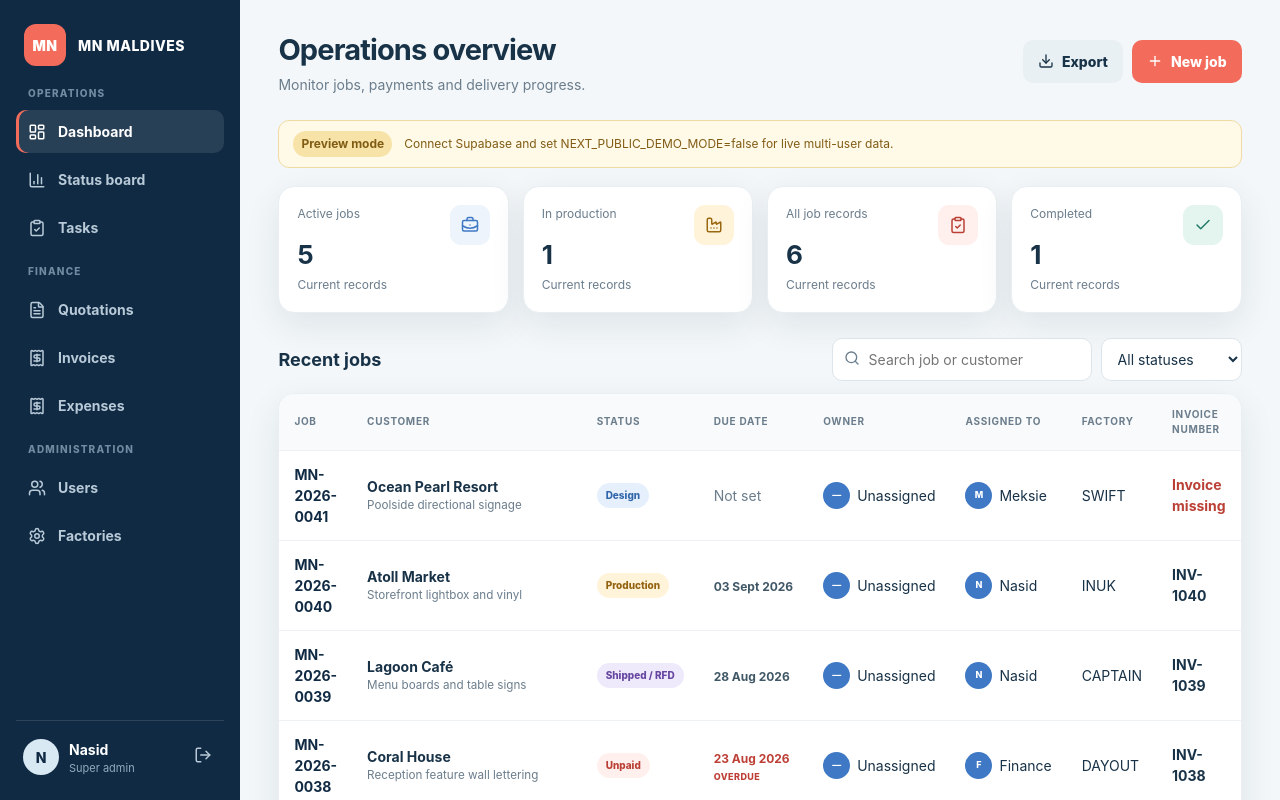
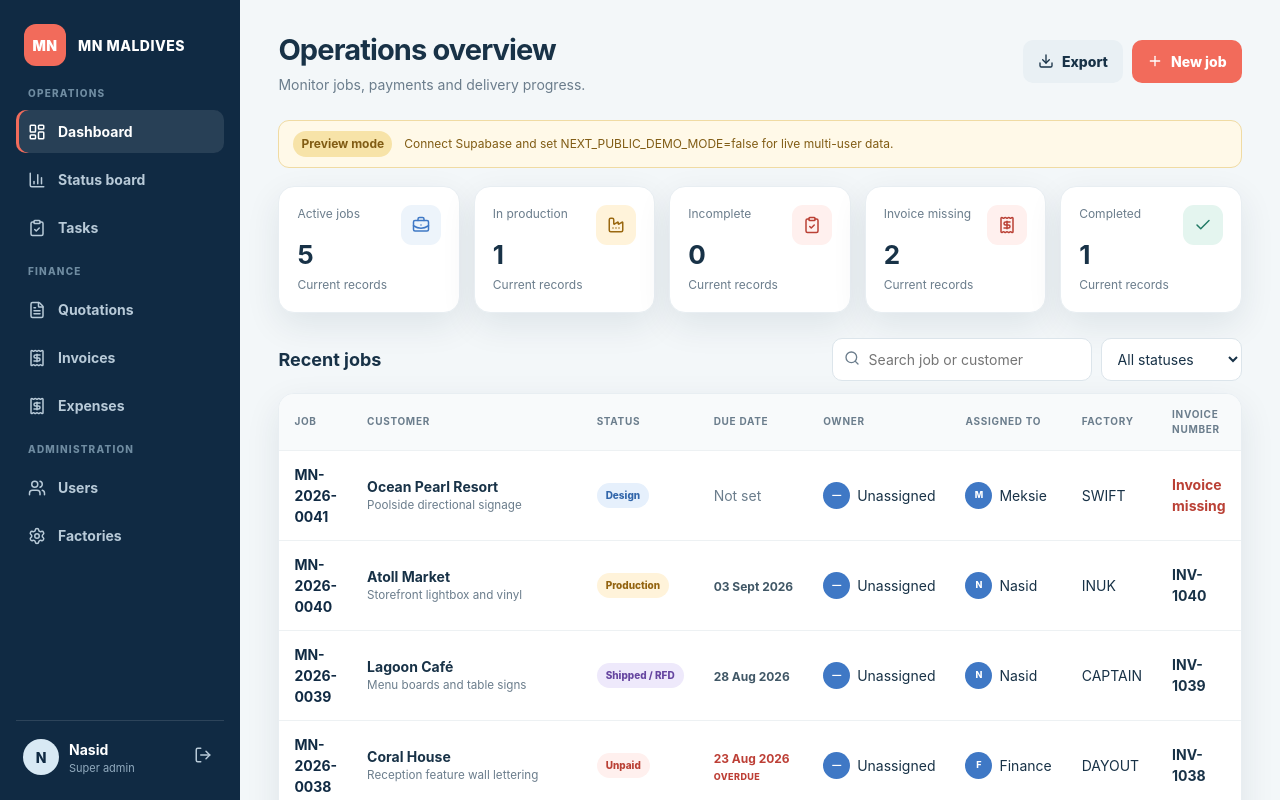
Before and after one commit to mohamednasid-collab/mn-maldives-job-portal, a Next.js app: page / in a window 1280 px wide. Shown: the top 800 px of the page. Built offline with nearby package versions, Linux system fonts and the light colour scheme.

Commit message:
Add incomplete and missing invoice dashboard counts

```diff
--- a/components/Portal.tsx
+++ b/components/Portal.tsx
@@ -963,9 +963,17 @@ function Dashboard({
   setStatus: (s: string) => void;
   open: (j: Job) => void;
 }) {
+  const invoiceMissing = jobs.filter(
+    (job) =>
+      !job.invoice_number?.trim() &&
+      !documents.some(
+        (document) =>
+          document.document_type === "invoice" && document.job_id === job.id,
+      ),
+  ).length;
   return (
     <>
-      <div className="stats">
+      <div className="stats five">
         <Stat
           label="Active jobs"
           value={jobs.filter((j) => j.status !== "completed").length}
@@ -978,9 +986,15 @@ function Dashboard({
           tone="amber"
         />
         <Stat
-          label="All job records"
-          value={jobs.length}
+          label="Incomplete"
+          value={jobs.filter((j) => j.status === "incomplete").length}
           Icon={ClipboardCheck}
+          tone="coral"
+        />
+        <Stat
+          label="Invoice missing"
+          value={invoiceMissing}
+          Icon={Receipt}
           tone="coral"
         />
         <Stat
```
Also changed, not shown: app/globals.css.
